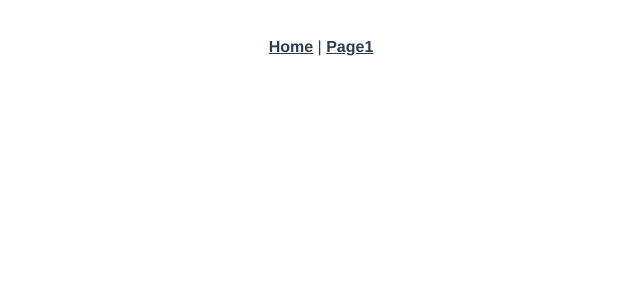
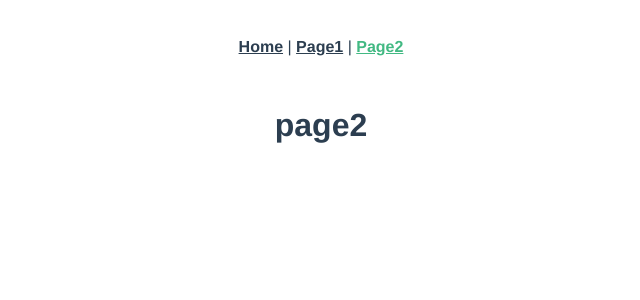
Before and after one commit to konno10/hoge, a Vue app: page /Page2 in a window 1280 px wide. Shown: the top 300 px of the page, without its empty margins (319-959 px from the left). Built offline with nearby package versions, Linux system fonts and the light colour scheme.

Commit message:
Page2作成

```diff
--- a/src/App.vue
+++ b/src/App.vue
@@ -2,7 +2,8 @@
   <div id="app">
     <div id="nav">
       <router-link to="/">Home</router-link> |
-      <router-link to="/Page1">Page1</router-link>
+      <router-link to="/Page1">Page1</router-link> |
+      <router-link to="/Page2">Page2</router-link>
     </div>
     <router-view/>
   </div>
--- a/src/router/index.js
+++ b/src/router/index.js
@@ -14,6 +14,11 @@ const routes = [
     path: '/Page1',
     name: 'Page1',
     component: () => import('../views/Page1.vue')
+  },
+  {
+    path: '/Page2',
+    name: 'Page2',
+    component: () => import('../views/Page2.vue')
   }
 ]
 
--- /dev/null
+++ b/src/views/Page2.vue
@@ -0,0 +1,5 @@
+<template>
+  <div class="about">
+    <h1>page2</h1>
+  </div>
+</template>
```
